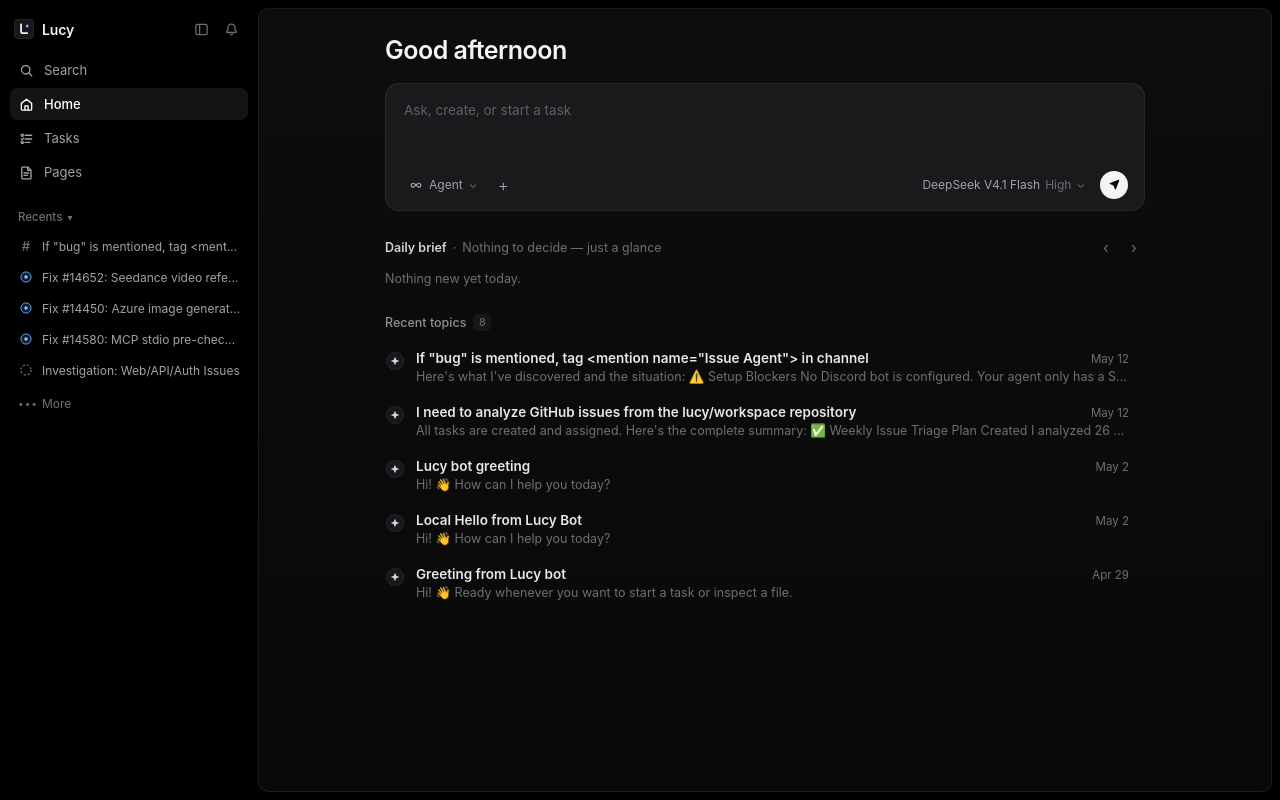
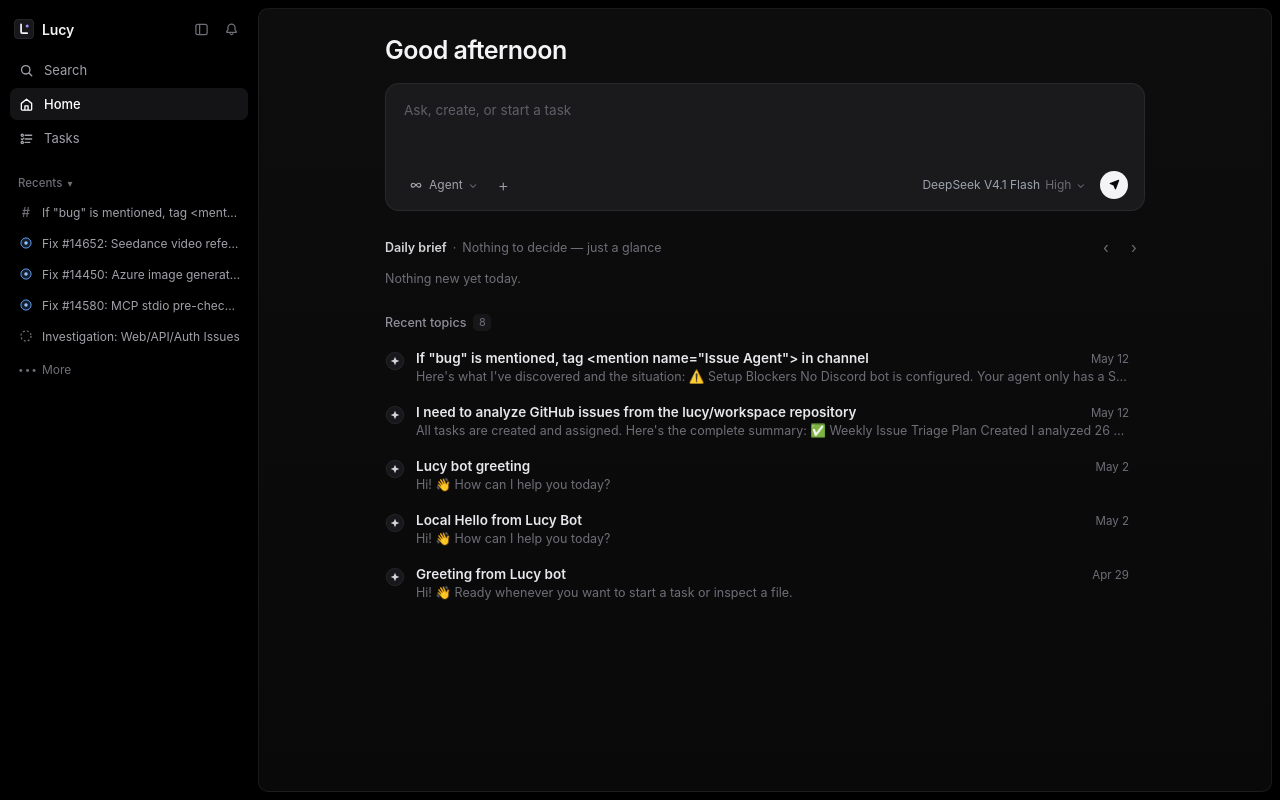
Before and after one commit to theSekyi/lucy-frontend, a Preact app: page / in a window 1280 px wide. Built offline with nearby package versions, Linux system fonts and the light colour scheme.

Commit message:
refactor: remove Pages section from navigation and state

```diff
--- a/src/core/types.ts
+++ b/src/core/types.ts
@@ -1,4 +1,4 @@
-export type NavSection = 'home' | 'tasks' | 'pages';
+export type NavSection = 'home' | 'tasks';
 
 export type SidebarIconKind = 'hash' | 'bot' | 'spinner';
 
--- a/src/ui/App.tsx
+++ b/src/ui/App.tsx
@@ -141,13 +141,11 @@ export function App({ workspace, registry }: AppProps) {
               <div class="renderer-skeleton">Loading conversation…</div>
             </div>
           )
-        ) : state.activeSection === 'tasks' || state.activeSection === 'pages' ? (
+        ) : state.activeSection === 'tasks' ? (
           <div class="launchpad-scroll">
             <div class="launchpad-column section-overview">
               <div class="section-header-row">
-                <h1 class="hero-title">
-                  {state.activeSection === 'tasks' ? 'Tasks' : 'Pages'}
-                </h1>
+                <h1 class="hero-title">Tasks</h1>
                 <button
                   type="button"
                   class="ghost-pill"
@@ -157,15 +155,11 @@ export function App({ workspace, registry }: AppProps) {
                 </button>
               </div>
               <p class="daily-brief-body">
-                {state.activeSection === 'tasks'
-                  ? 'Active engineering issues and automated workflows.'
-                  : 'Structured workspace documents and exported spreadsheet briefs.'}
+                Active engineering issues and automated workflows.
               </p>
               <div class="recent-topics-list">
                 {state.topics
-                  .filter((t) =>
-                    state.activeSection === 'tasks' ? t.pinnedInSidebar : Boolean(t.turns.length)
-                  )
+                  .filter((t) => t.pinnedInSidebar)
                   .map((topic) => (
                     <button
                       key={topic.id}
--- a/src/ui/Sidebar.tsx
+++ b/src/ui/Sidebar.tsx
@@ -4,7 +4,6 @@ import {
   BotItemIcon,
   HomeIcon,
   LucyBrandMark,
-  PagesIcon,
   PanelToggleIcon,
   SearchIcon,
   SpinnerItemIcon,
@@ -140,15 +139,6 @@ export function Sidebar({
           <TasksIcon />
           <span>Tasks</span>
         </button>
-
-        <button
-          type="button"
-          class={`nav-row ${activeSection === 'pages' ? 'is-active' : ''}`}
-          onClick={() => onSelectSection('pages')}
-        >
-          <PagesIcon />
-          <span>Pages</span>
-        </button>
       </nav>
 
       {/* Agents section intentionally omitted per architecture brief to reduce cognitive load */}
--- a/src/ui/icons.tsx
+++ b/src/ui/icons.tsx
@@ -74,17 +74,6 @@ export function TasksIcon() {
   );
 }
 
-export function PagesIcon() {
-  return (
-    <svg width="15" height="15" viewBox="0 0 16 16" fill="none" stroke="currentColor" stroke-width="1.4">
-      <path d="M4 2.2h5.5L12.8 5.5v8.3a1 1 0 0 1-1 1H4a1 1 0 0 1-1-1V3.2a1 1 0 0 1 1-1Z" stroke-linejoin="round" />
-      <path d="M9.2 2.2v3.5h3.5" stroke-linejoin="round" />
-      <line x1="5.3" y1="8.5" x2="10.4" y2="8.5" stroke-linecap="round" />
-      <line x1="5.3" y1="11" x2="9" y2="11" stroke-linecap="round" />
-    </svg>
-  );
-}
-
 export function BotItemIcon() {
   return (
     <svg width="14" height="14" viewBox="0 0 16 16" fill="none" aria-hidden="true">
```
